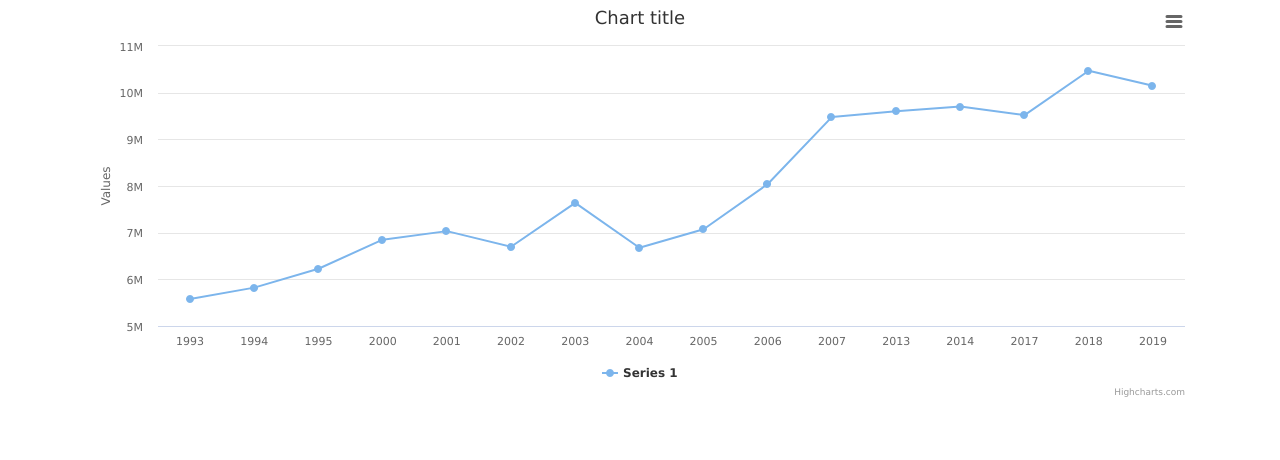
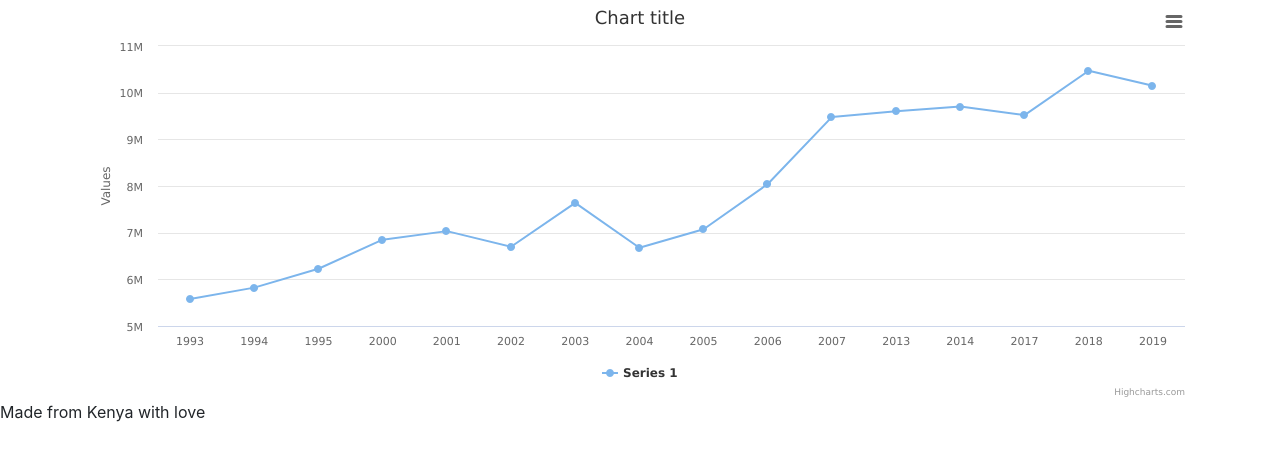
Before and after one commit to Geerocktricks/data-visualisation-ui, a plain HTML site: page index.htm in a window 1280 px wide. Drawn offline with nearby package versions, Linux system fonts and the light colour scheme.

Commit message:
For gh-pages purposes

```diff
--- a/index.htm
+++ b/index.htm
@@ -102,6 +102,7 @@
                     </tr>
                 </tbody>
             </table>
+            <p>Made from Kenya with love</p>
         <script>
             Highcharts.chart('container', {
     chart: {
```
